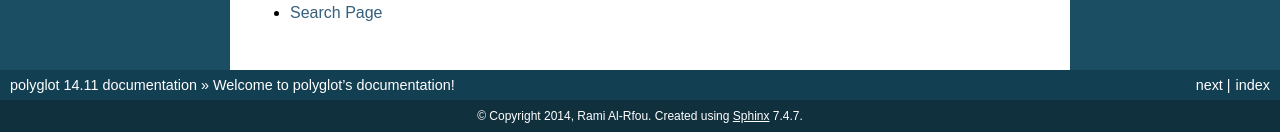
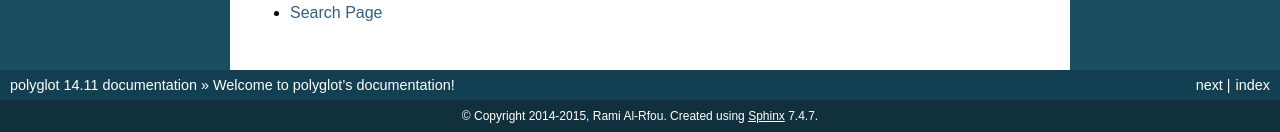
Before and after one commit to aboSamoor/polyglot, a Sphinx documentation site: the page built from docs/index.rst, in a window 1280 px wide. Shown: the part 765-897 px from the top of the page. Built offline with Sphinx 7.4.7, drawn with Linux system fonts in a browser that asks for light colours; formulas are drawn with MathJax 3; pages that are not in the unit, such as notebooks, are missing from menus.

Commit message:
update the copyrights

```diff
--- a/docs/conf.py
+++ b/docs/conf.py
@@ -95,7 +95,7 @@ master_doc = 'index'
 
 # General information about the project.
 project = u'polyglot'
-copyright = u'2014, Rami Al-Rfou'
+copyright = u'2014-2015, Rami Al-Rfou'
 
 # The version info for the project you're documenting, acts as replacement
 # for |version| and |release|, also used in various other places throughout
```
